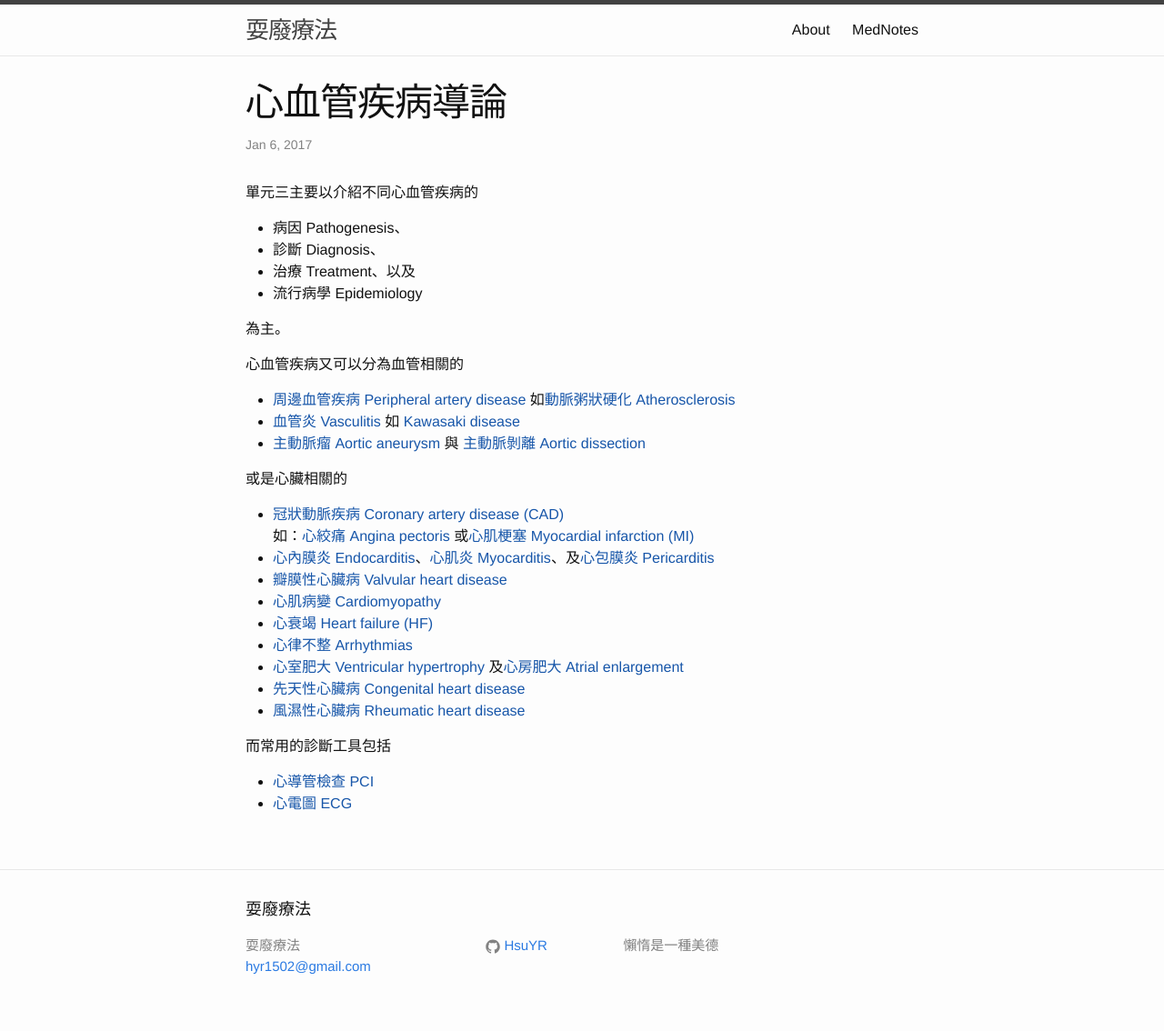
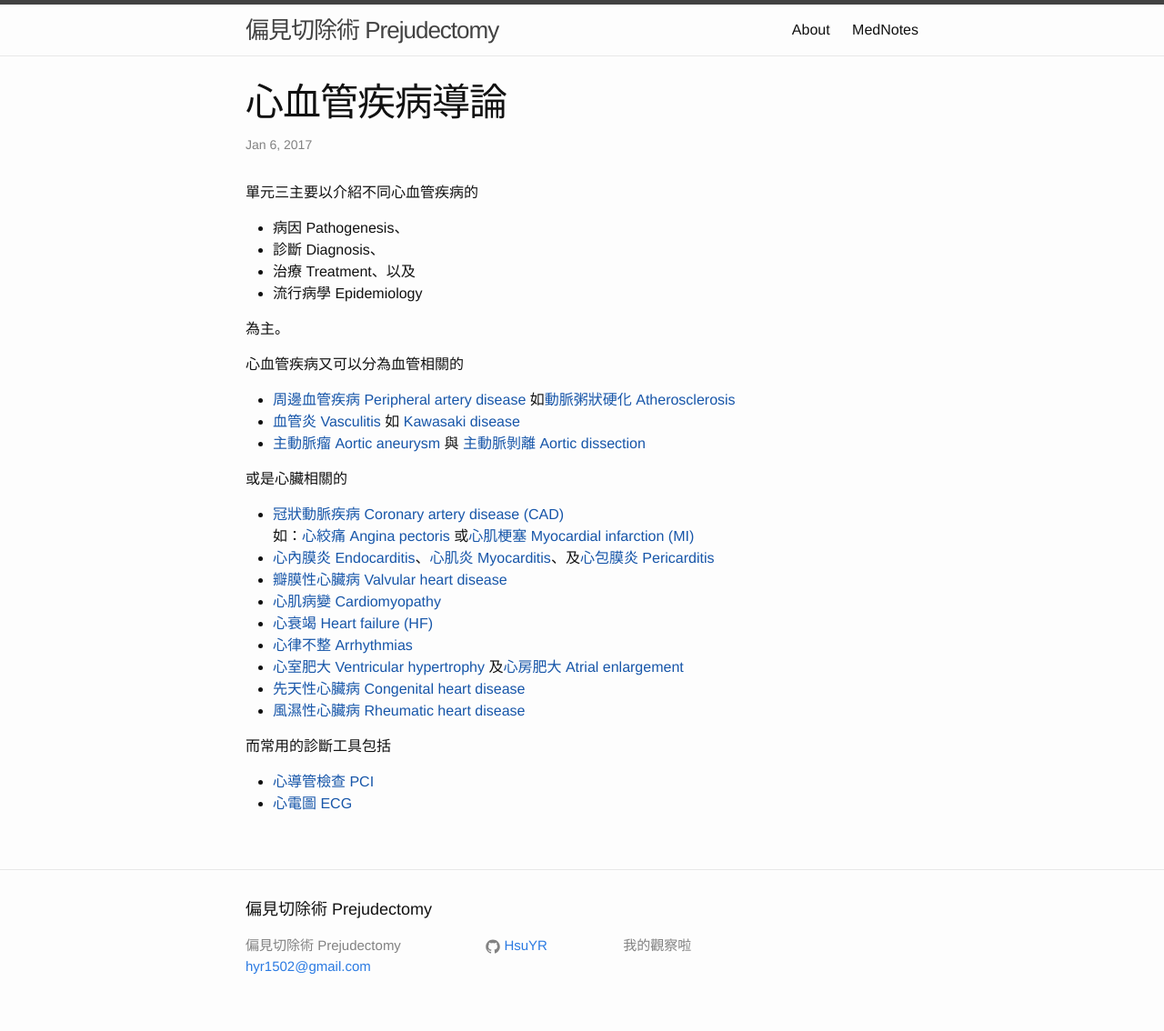
Before and after one commit to HsuYR/blog, a Jekyll site: the page built from _mednotes/block-03-intro-to-cardiology.markdown, in a window 1280 px wide. Shown: the whole page at 91% size. Built offline with Jekyll 4.4.1, drawn with Linux system fonts in a browser that asks for light colours.

Commit message:
Update blog title and description

```diff
--- a/_config.yml
+++ b/_config.yml
@@ -6,10 +6,10 @@
 # 'jekyll serve'. If you change this file, please restart the server process.
 
 # Site settings
-title: 耍廢療法
+title: 偏見切除術 Prejudectomy
 email: hyr1502@gmail.com
 description: > # this means to ignore newlines until "baseurl:"
-  懶惰是一種美德
+  我的觀察啦
 baseurl: "/blog" # the subpath of your site, e.g. /blog
 url: "http://hsuyr.github.io" # the base hostname & protocol for your site
 github_username:  HsuYR
```
